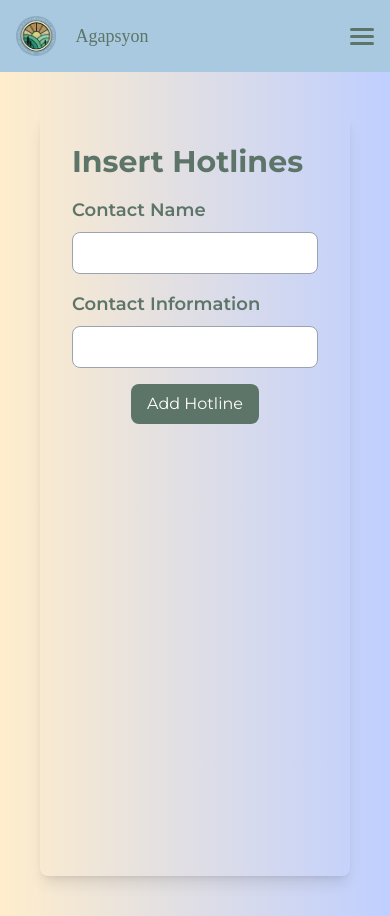
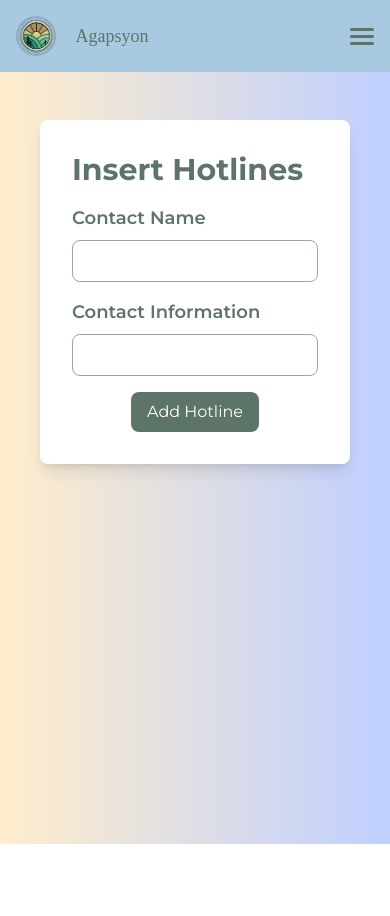
Before and after one commit to prince-bojji/AgapSyon-WebApp, a React (Vite) app in the folder agapsyon/: page /Update in a window 390 px wide. After the commit the page ends 844 px from the top, so only its background shows below. Built offline with nearby package versions, Linux system fonts and the light colour scheme; a web font is replaced by a local one.

Commit message:
Admin layout adjustments

```diff
--- a/agapsyon/src/components/AdminHeader.jsx
+++ b/agapsyon/src/components/AdminHeader.jsx
@@ -40,7 +40,7 @@ const AdminHeader = () => {
 
   return (
     <header
-        className={`fixed lg:sticky top-0 left-0 z-30 w-full transition-all duration-300 bg-[#a8c9df] font-montserrat text-[#5d7468]
+        className={`fixed top-0 left-0 z-30 w-full transition-all duration-300 bg-[#a8c9df] font-montserrat text-[#5d7468]
         ${scrollPosition > 30 && 'shadow-lg'}`}
     >
       <nav className='flex flex-wrap justify-between items-center px-4 py-4'>
--- a/agapsyon/src/components/AdminLayout.jsx
+++ b/agapsyon/src/components/AdminLayout.jsx
@@ -3,10 +3,10 @@ import Header from './AdminHeader';
 
 const AdminLayout = () => {
   return (
-    <>
-      <Header />
-      <div className="mt-[72px] lg:mt-0"><Outlet /></div>
-    </>
+    <div className='flex flex-col flex-grow h-screen'>
+      <div><Header /></div>
+      <div className="flex-1"><Outlet /></div>
+    </div>
   );
 };
 
--- a/agapsyon/src/pages/admin/InsertHotlines.jsx
+++ b/agapsyon/src/pages/admin/InsertHotlines.jsx
@@ -35,7 +35,7 @@ function InsertHotlines() {
 
   return (
     <div className="min-h-screen font-montserrat bg-gradient-to-r from-[#FFEDCC] to-[#BFCFFF] m-0 p-10 flex justify-center">
-      <div className="w-full md:w-4/5 xl:w-3/4 2xl:w-2/3 rounded-lg shadow-lg p-8">
+      <div className="mt-[80px] bg-white h-fit w-full md:w-4/5 xl:w-3/4 2xl:w-2/3 rounded-lg shadow-lg p-8">
         <h1 className="text-3xl text-[#5D7468] font-bold mb-4">Insert Hotlines</h1>
         <form onSubmit={handleSubmit}>
           <div className="mb-4">
--- a/agapsyon/src/pages/admin/RetrieveReports.jsx
+++ b/agapsyon/src/pages/admin/RetrieveReports.jsx
@@ -18,7 +18,7 @@ const RetrieveReports = () => {
 
   return (
     <div className="min-h-screen font-montserrat bg-gradient-to-r from-[#FFEDCC] to-[#BFCFFF] m-0 p-10 flex justify-center">
-      <div className="bg-white w-full md:w-4/5 xl:w-3/4 2xl:w-2/3 rounded-lg shadow-lg p-8">
+      <div className="mt-[80px] bg-white w-full md:w-4/5 xl:w-3/4 2xl:w-2/3 rounded-lg shadow-lg p-8">
         <h1 className="text-3xl font-bold mb-4">Reports</h1> {/* Add margin-top (mt-8) */}
         <div className="overflow-x-auto">
           <table className="w-full table-auto border-collapse border border-gray-400">
--- a/agapsyon/src/pages/admin/ShowUsers.jsx
+++ b/agapsyon/src/pages/admin/ShowUsers.jsx
@@ -18,7 +18,7 @@ const ShowUsers = () => {
 
   return (
     <div className="min-h-screen font-montserrat bg-gradient-to-r from-[#FFEDCC] to-[#BFCFFF] m-0 p-10 flex items-center justify-center">
-      <div className="bg-white w-full md:w-4/5 xl:w-3/4 2xl:w-2/3 rounded-lg shadow-lg p-8">
+      <div className="bg-white mt-[80px] w-full md:w-4/5 xl:w-3/4 2xl:w-2/3 rounded-lg shadow-lg p-8">
         <h1 className="text-3xl font-bold mb-4">Users</h1>
         <div className="overflow-x-auto">
           <table className="w-full table-auto border-collapse border border-gray-400">
--- a/agapsyon/src/pages/user/Hotlines.jsx
+++ b/agapsyon/src/pages/user/Hotlines.jsx
@@ -27,7 +27,7 @@ function Hotlines() {
 
   return (
     <div className="min-h-screen font-montserrat bg-gradient-to-r from-[#FFEDCC] to-[#BFCFFF] m-0 p-10 flex justify-center">
-      <div className="w-full md:w-4/5 xl:w-3/4 2xl:w-2/3 rounded-lg shadow-lg p-8">
+      <div className="bg-white w-full md:w-4/5 xl:w-3/4 2xl:w-2/3 rounded-lg shadow-lg p-8">
         <h1 className="text-3xl text-[#5D7468] font-bold mb-4">Hotlines</h1>
         <div className="overflow-x-auto">
           <table className="w-full table-auto border-collapse border border-gray-400">
```
